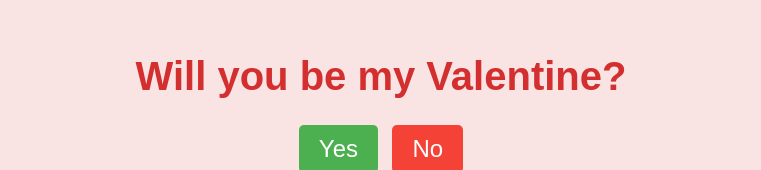
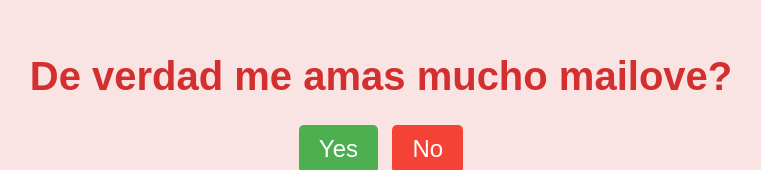
Before and after one commit to pfran07/mailove-v2, a plain HTML site: page index.html in a window 1280 px wide. Shown: the part 138-308 px from the top of the page, without its empty margins (259-1020 px from the left). Drawn offline with Linux system fonts and the light colour scheme; no server answers.

Commit message:
Update index.html

```diff
--- a/index.html
+++ b/index.html
@@ -3,12 +3,12 @@
 <head>
     <meta charset="UTF-8">
     <meta name="viewport" content="width=device-width, initial-scale=1.0">
-    <title>Will You Be My Valentine?</title>
+    <title>De verdad me amas mucho mailove?</title>
     <link rel="stylesheet" href="styles.css">
 </head>
 <body>
     <div class="container">
-        <h1>Will you be my Valentine?</h1>
+        <h1>De verdad me amas mucho mailove?</h1>
         <div class="buttons">
             <button class="yes-button" onclick="handleYesClick()">Yes</button>
             <button class="no-button" onclick="handleNoClick()">No</button>
```
